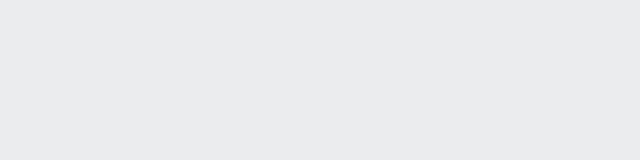
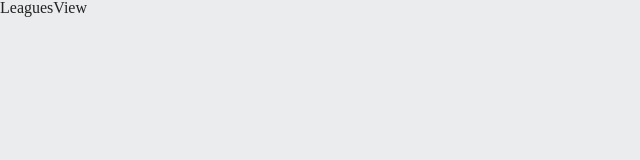
Before and after one commit to ThorbenBender/Badlion-Assessment-, a React (Create React App) app: page /leagues in a window 1280 px wide. Shown: the top 160 px of the page, without its empty margins (0-640 px from the left). Built offline with nearby package versions, Linux system fonts and the light colour scheme.

Commit message:
Add leaguesview route

```diff
--- a/src/App.js
+++ b/src/App.js
@@ -2,6 +2,7 @@ import { Component } from 'react';
 import { Route } from 'react-router-dom';
 import LeagueView from './Components/LeagueView';
 import { Redirect } from 'react-router-dom';
+import LeaguesView from './Components/LeaguesView';
 
 class App extends Component {
   render() {
@@ -9,6 +10,7 @@ class App extends Component {
       <div>
         <Route exact path="/" render={() => <Redirect to="leagues" />} />
         <Route exact path="/league/:id" component={LeagueView} />
+        <Route exact path="/leagues" component={LeaguesView} />
       </div>
     );
   }
--- /dev/null
+++ b/src/Components/LeaguesView.js
@@ -0,0 +1,13 @@
+import React, { Component } from 'react';
+
+class LeaguesView extends Component {
+  render() {
+    return (
+      <div>
+        <p>LeaguesView</p>
+      </div>
+    );
+  }
+}
+
+export default LeaguesView;
```
